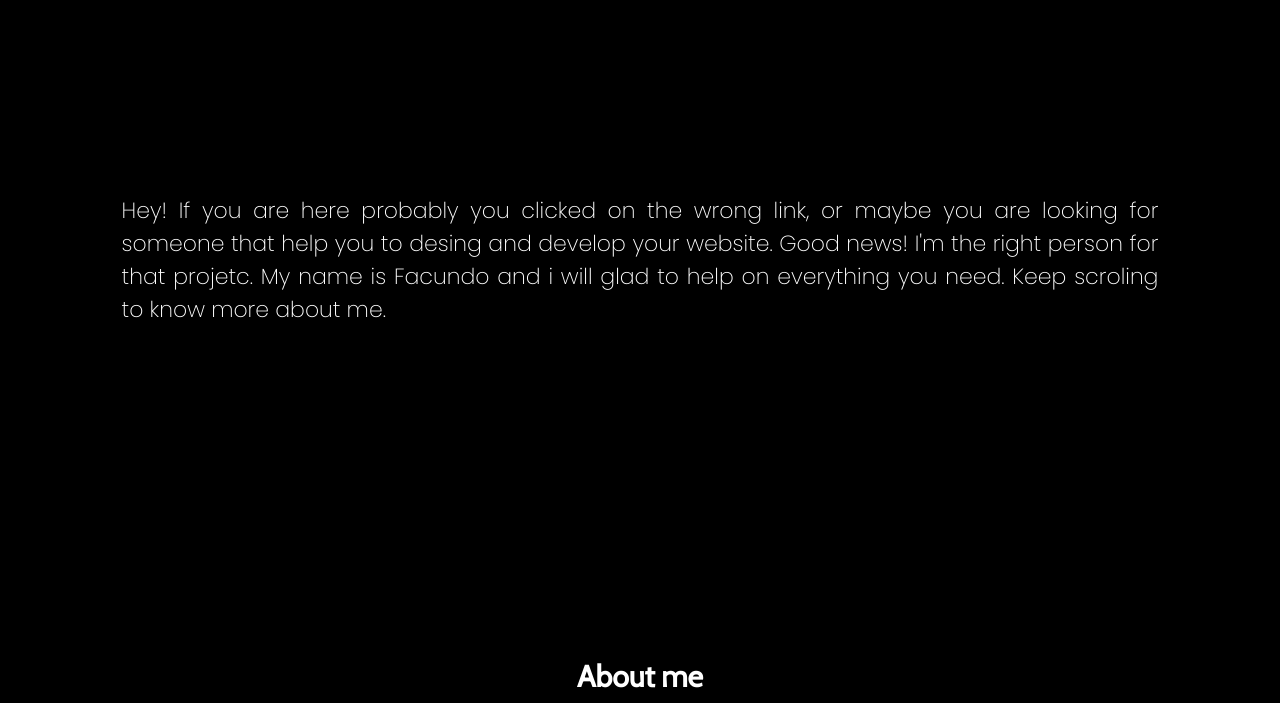
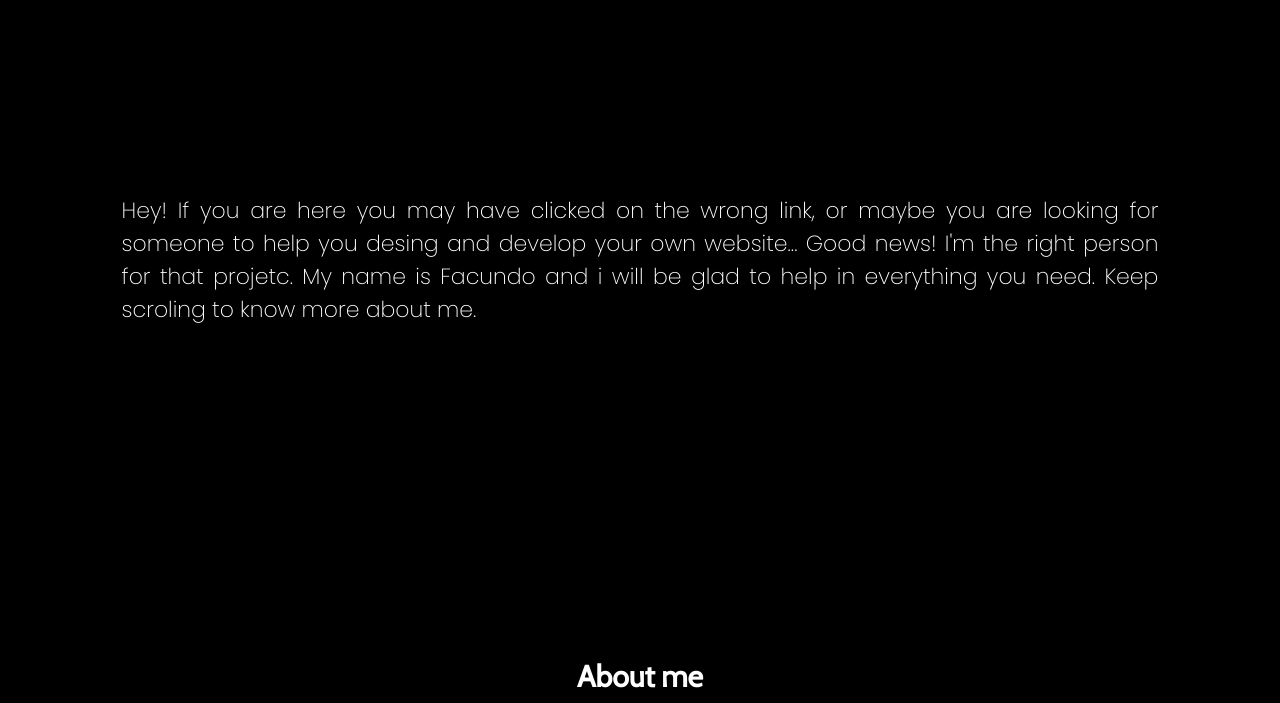
Before and after one commit to FacuMontes07/MontesDevelopment, a plain HTML site: page index.html in a window 1280 px wide. Shown: the part 97-800 px from the top of the page. Drawn offline with nearby package versions, Linux system fonts and the light colour scheme.

Commit message:
Update index.html

```diff
--- a/index.html
+++ b/index.html
@@ -32,7 +32,7 @@
     <!-- Un párrafo en un sola columna, justificado y centrado -->
     <section class="about-me" id="home">
         <div class="about-text">
-            <p class="animate__animated animate__slideInLeft">Hey! If you are here probably you clicked on the wrong link, or maybe you are looking for someone that help you to desing and develop your website. Good news! I'm the right person for that projetc. My name is Facundo and i will glad to help on everything you need. Keep scroling to know more about me. </p>
+            <p class="animate__animated animate__slideInLeft">Hey! If you are here you may have clicked on the wrong link, or maybe you are looking for someone to help you desing and develop your own website... Good news! I'm the right person for that projetc. My name is Facundo and i will be glad to help in everything you need. Keep scroling to know more about me. </p>
         </div>
     </section>
     <section class="about-me-2" id="about-me">
```
